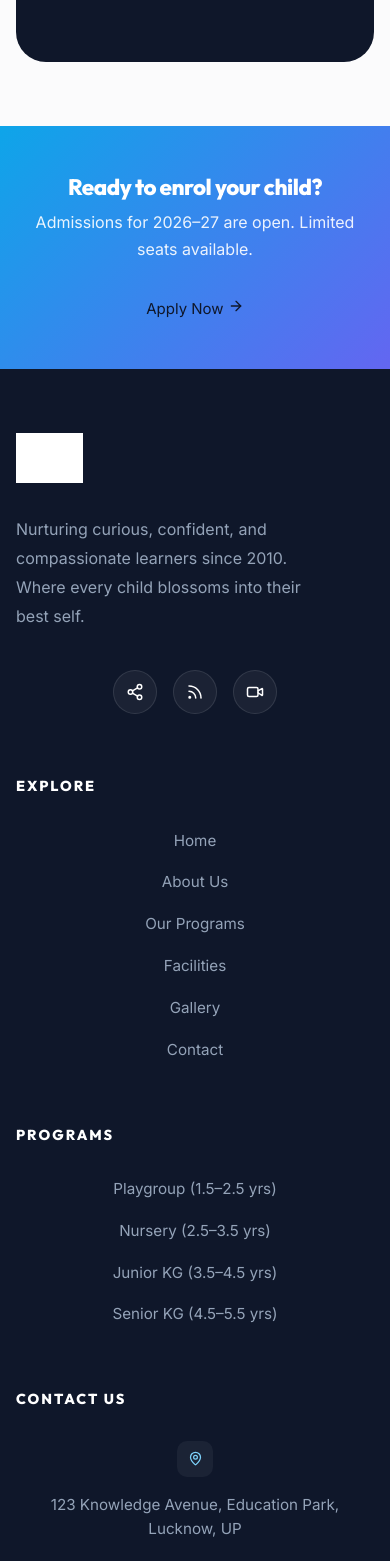
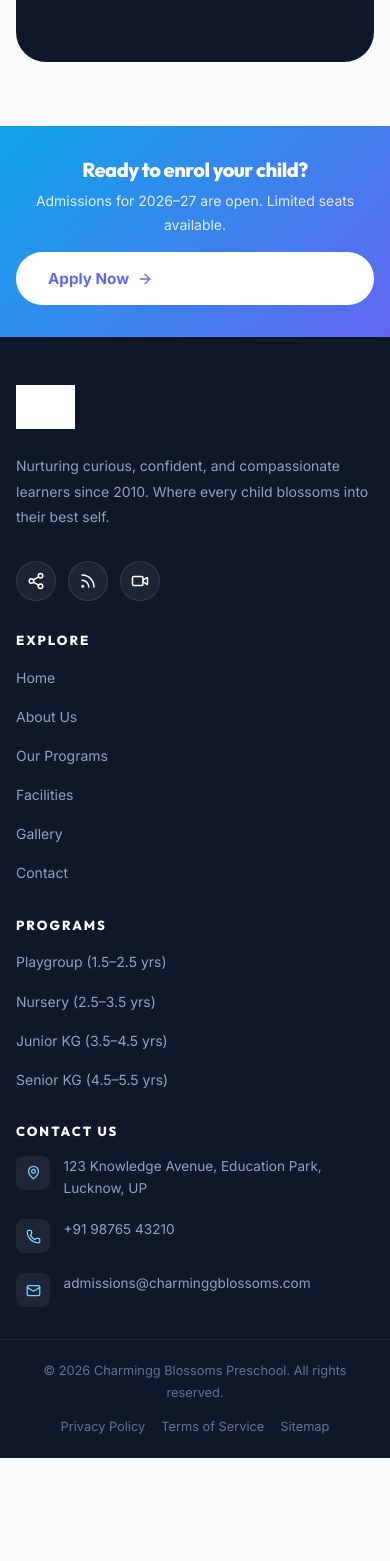
Before and after one commit to upadhyayravi023/cbk, a React (Vite) app in the folder frontend/: page / in a window 390 px wide. Shown: the part 7647-9208 px from the top of the page. After the commit the page ends 9105 px from the top, so only its background shows below. Built offline with nearby package versions, Linux system fonts and the light colour scheme; no server answers; grey boxes are pictures that could not be loaded.

Commit message:
Fluid responsive footer: clamp-based grid, stacking, and bottom bar

```diff
--- a/frontend/src/components/Footer.css
+++ b/frontend/src/components/Footer.css
@@ -1,128 +1,176 @@
-/* Footer CTA Strip */
+/* ── Footer CTA Strip ── */
 .footer-cta-strip {
   background: linear-gradient(135deg, var(--secondary) 0%, var(--primary) 100%);
-  padding: 3rem 0;
+  padding: clamp(2rem, 5vw, 3.5rem) 0;
 }
 .footer-cta-inner {
   display: flex;
   justify-content: space-between;
   align-items: center;
-  gap: 2rem;
+  gap: clamp(1rem, 3vw, 2rem);
   flex-wrap: wrap;
 }
 .footer-cta-strip h3 {
   color: white;
-  font-size: 1.75rem;
-  margin-bottom: 0.5rem;
+  font-size: clamp(1.25rem, 3vw, 1.75rem);
+  margin-bottom: 0.4rem;
   font-family: var(--font-heading);
   letter-spacing: -0.5px;
 }
 .footer-cta-strip p {
-  color: rgba(255,255,255,0.9);
-  font-size: 1rem;
+  color: rgba(255,255,255,0.85);
+  font-size: clamp(0.875rem, 2vw, 1rem);
 }
 
-/* Footer Body */
+.btn-white {
+  background: white;
+  color: var(--primary);
+  padding: 0.85rem 2rem;
+  border-radius: 50px;
+  font-weight: 700;
+  font-size: 0.95rem;
+  display: inline-flex;
+  align-items: center;
+  gap: 0.5rem;
+  transition: all 0.2s;
+  white-space: nowrap;
+  flex-shrink: 0;
+}
+.btn-white:hover {
+  background: rgba(255,255,255,0.9);
+  transform: translateY(-2px);
+  box-shadow: 0 10px 25px rgba(0,0,0,0.15);
+}
+
+/* ── Footer Body ── */
 .footer-body {
   background: var(--text-dark);
-  padding: 8rem 0 5rem;
+  padding: clamp(3rem, 8vw, 6rem) 0 clamp(2rem, 5vw, 4rem);
 }
+
 .footer-content {
   display: grid;
-  grid-template-columns: 1.5fr 0.8fr 0.8fr 1.2fr;
-  gap: 4rem;
+  grid-template-columns: repeat(auto-fit, minmax(min(220px, 100%), 1fr));
+  gap: clamp(2rem, 4vw, 4rem);
 }
 
-.footer-logo-img { height: 70px; width: auto; margin-bottom: 2rem; filter: brightness(0) invert(1); }
+.footer-logo-img {
+  height: clamp(44px, 7vw, 70px);
+  width: auto;
+  margin-bottom: 1.5rem;
+  filter: brightness(0) invert(1);
+}
+
 .footer-desc {
   color: #94a3b8;
-  font-size: 1rem;
+  font-size: clamp(0.875rem, 1.5vw, 1rem);
   line-height: 1.8;
-  margin-bottom: 2.5rem;
-  max-width: 320px;
+  margin-bottom: 2rem;
+  max-width: 300px;
 }
 
 /* Social */
-.social-links { display: flex; gap: 1rem; }
+.social-links { display: flex; gap: 0.75rem; flex-wrap: wrap; }
 .social-links a {
-  width: 44px; height: 44px; border-radius: 50%;
-  background: rgba(255,255,255,0.05);
+  width: 40px; height: 40px; border-radius: 50%;
+  background: rgba(255,255,255,0.06);
   border: 1px solid rgba(255,255,255,0.1);
   display: flex; align-items: center; justify-content: center;
   color: white;
-  transition: all var(--transition-normal);
+  transition: all 0.3s ease;
+  flex-shrink: 0;
 }
 .social-links a:hover {
   background: var(--primary);
   border-color: var(--primary);
-  transform: translateY(-5px);
+  transform: translateY(-4px);
 }
 
 /* Footer columns */
 .footer-col h4 {
   color: white;
-  font-size: 0.9rem;
+  font-size: 0.82rem;
   font-weight: 800;
   text-transform: uppercase;
   letter-spacing: 2px;
-  margin-bottom: 2rem;
+  margin-bottom: clamp(1rem, 2.5vw, 1.75rem);
 }
-.footer-links { list-style: none; display: flex; flex-direction: column; gap: 1rem; }
+
+.footer-links { list-style: none; display: flex; flex-direction: column; gap: 0.85rem; }
 .footer-links a {
   color: #94a3b8;
-  font-size: 0.95rem;
-  transition: all 0.3s ease;
+  font-size: clamp(0.875rem, 1.5vw, 0.95rem);
+  transition: all 0.25s ease;
+  display: inline-block;
 }
-.footer-links a:hover { color: white; padding-left: 8px; }
+.footer-links a:hover { color: white; padding-left: 6px; }
 
 /* Contact list */
-.footer-contact-list { list-style: none; display: flex; flex-direction: column; gap: 1.5rem; }
-.footer-contact-list li { display: flex; gap: 1rem; align-items: flex-start; }
+.footer-contact-list { list-style: none; display: flex; flex-direction: column; gap: 1.25rem; }
+.footer-contact-list li { display: flex; gap: 0.85rem; align-items: flex-start; }
 .fc-icon {
-  width: 36px; height: 36px; border-radius: 10px;
-  background: rgba(255,255,255,0.05);
+  width: 34px; height: 34px; border-radius: 8px;
+  background: rgba(255,255,255,0.06);
   color: var(--secondary-light);
   display: flex; align-items: center; justify-content: center;
   flex-shrink: 0;
 }
 .footer-contact-list span:last-child {
   color: #94a3b8;
-  font-size: 0.95rem;
+  font-size: clamp(0.85rem, 1.5vw, 0.95rem);
   line-height: 1.6;
 }
 
-/* Bottom bar */
+/* ── Bottom bar ── */
 .footer-bottom {
   background: var(--text-dark);
-  padding: 2rem 0;
-  border-top: 1px solid rgba(255,255,255,0.05);
+  padding: clamp(1.25rem, 3vw, 2rem) 0;
+  border-top: 1px solid rgba(255,255,255,0.06);
 }
+
 .fb-inner {
   display: flex;
   justify-content: space-between;
   align-items: center;
-  gap: 2rem;
+  gap: 1rem;
+  flex-wrap: wrap;
 }
-.footer-bottom p { color: #64748b; font-size: 0.9rem; }
-.fb-links { display: flex; gap: 2rem; }
-.fb-links a { color: #64748b; font-size: 0.9rem; transition: color 0.3s; }
+
+.footer-bottom p {
+  color: #64748b;
+  font-size: clamp(0.8rem, 1.5vw, 0.875rem);
+}
+
+.fb-links {
+  display: flex;
+  gap: clamp(1rem, 3vw, 2rem);
+  flex-wrap: wrap;
+}
+.fb-links a {
+  color: #64748b;
+  font-size: clamp(0.8rem, 1.5vw, 0.875rem);
+  transition: color 0.25s;
+  white-space: nowrap;
+}
 .fb-links a:hover { color: white; }
 
-/* Responsive */
-@media (max-width: 1024px) {
-  .footer-content { grid-template-columns: 1fr 1fr; gap: 4rem; }
-}
-@media (max-width: 640px) {
-  .footer-content { grid-template-columns: 1fr; }
+/* ── Mobile breakpoints ── */
+@media (max-width: 768px) {
   .footer-cta-inner { flex-direction: column; text-align: center; }
-  .fb-inner { flex-direction: column; text-align: center; }
+  .footer-cta-inner > * { width: 100%; }
+  .footer-cta-strip .btn-primary { justify-content: center; }
 }
 
-@media (max-width: 480px) {
-  .footer-body { padding: 4rem 0 3rem; }
-  .footer-logo-img { height: 50px; }
-  .footer-cta-strip h3 { font-size: 1.4rem; }
-  .social-links { justify-content: center; }
-  .footer-links { text-align: center; }
-  .footer-contact-list li { justify-content: center; text-align: center; flex-direction: column; align-items: center; }
+@media (max-width: 640px) {
+  .footer-content { grid-template-columns: 1fr 1fr; }
+  .footer-col:first-child { grid-column: 1 / -1; }
+  .footer-desc { max-width: 100%; }
+  .social-links { justify-content: flex-start; }
+  .fb-inner { flex-direction: column; text-align: center; gap: 0.75rem; }
+  .fb-links { justify-content: center; }
 }
+
+@media (max-width: 400px) {
+  .footer-content { grid-template-columns: 1fr; }
+  .footer-links { text-align: left; }
+}
```
